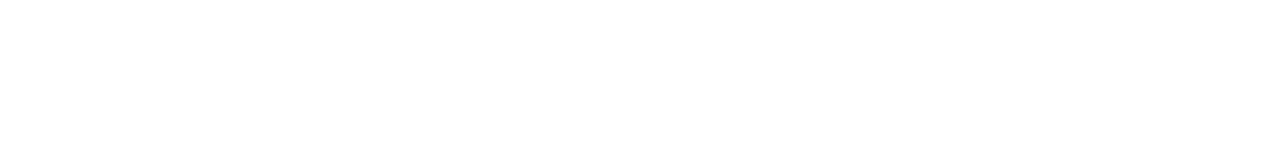
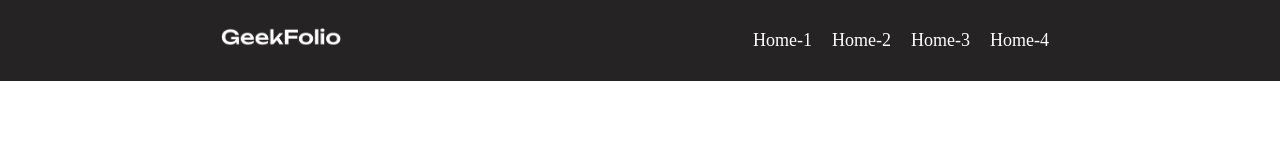
Before and after one commit to diptomahin/digital-products-b8-one, a plain HTML site: page index.html in a window 1280 px wide. Drawn offline with Linux system fonts and the light colour scheme.

Commit message:
added nav bar

```diff
--- a/index.html
+++ b/index.html
@@ -4,8 +4,25 @@
     <meta charset="UTF-8">
     <meta name="viewport" content="width=device-width, initial-scale=1.0">
     <title>GeekFolio</title>
+    <link rel="stylesheet" href="styles.css">
 </head>
 <body>
-
+   <header>
+    <nav>
+        <div class="menu-container">
+            <div class="logo">
+              <img class="logo-photo" src="logo/logo-light.png" alt="">
+            </div>
+            <div class="menu">
+                <li class="menu-item">Home-1</li>
+                <li class="menu-item">Home-2</li>
+                <li class="menu-item">Home-3</li>
+                <li class="menu-item">Home-4</li>
+            </div>
+        </div>
+    </nav>
+   </header>
+   <main></main>
+   <footer></footer>
 </body>
 </html>
--- a/styles.css
+++ b/styles.css
@@ -0,0 +1,36 @@
+*
+{
+    margin: 0px;
+    padding: 0px;
+}
+
+.menu-container
+{
+   background-color: rgb(37, 35, 35);
+   display: flex;
+   justify-content: space-around;
+   align-items: center;
+   padding: 20px;
+
+}
+.logo-photo
+{
+  width: 120px;
+  pad: 5px;
+}
+.menu
+{
+    color: white;
+    list-style: none;
+    display: flex;
+
+}
+.menu-item
+{
+    padding: 10px;
+    font-size: 18px;
+    cursor: pointer;
+}
+.menu-item:hover {
+    color: black;
+}
```
